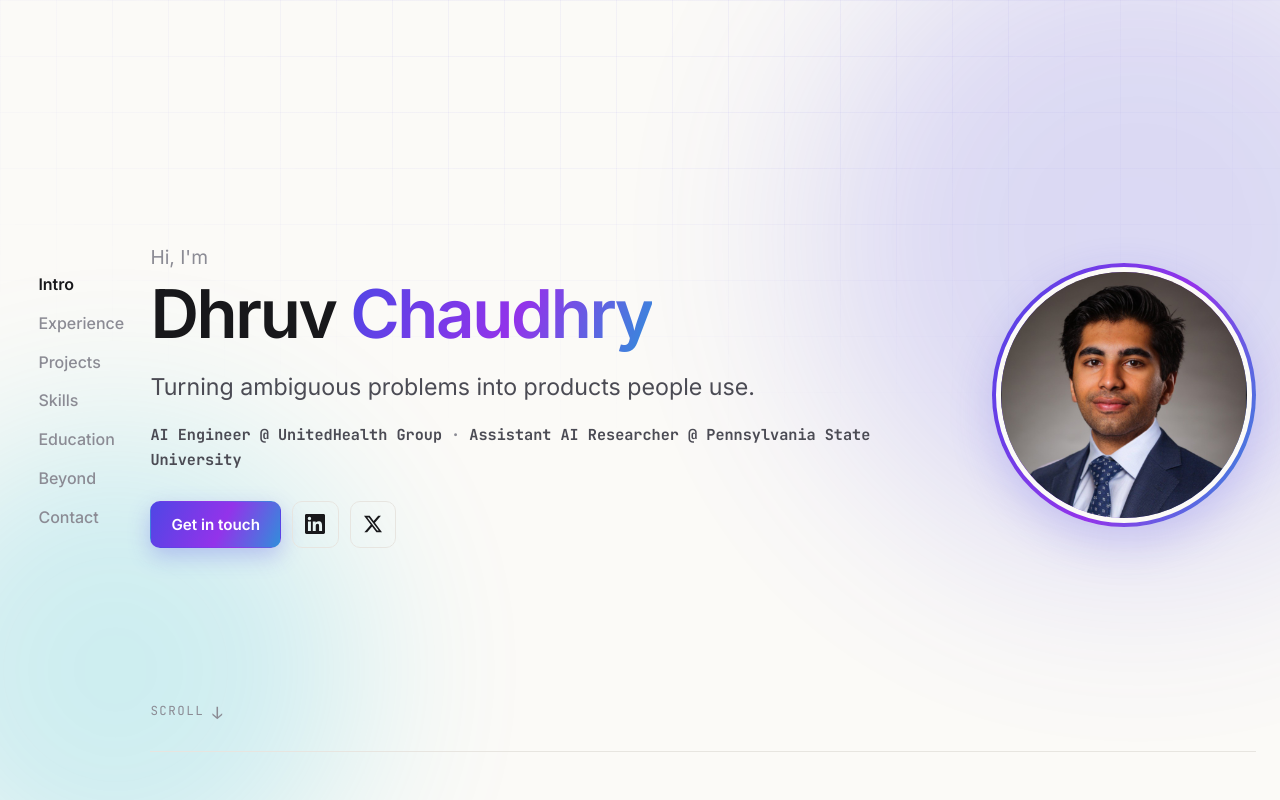
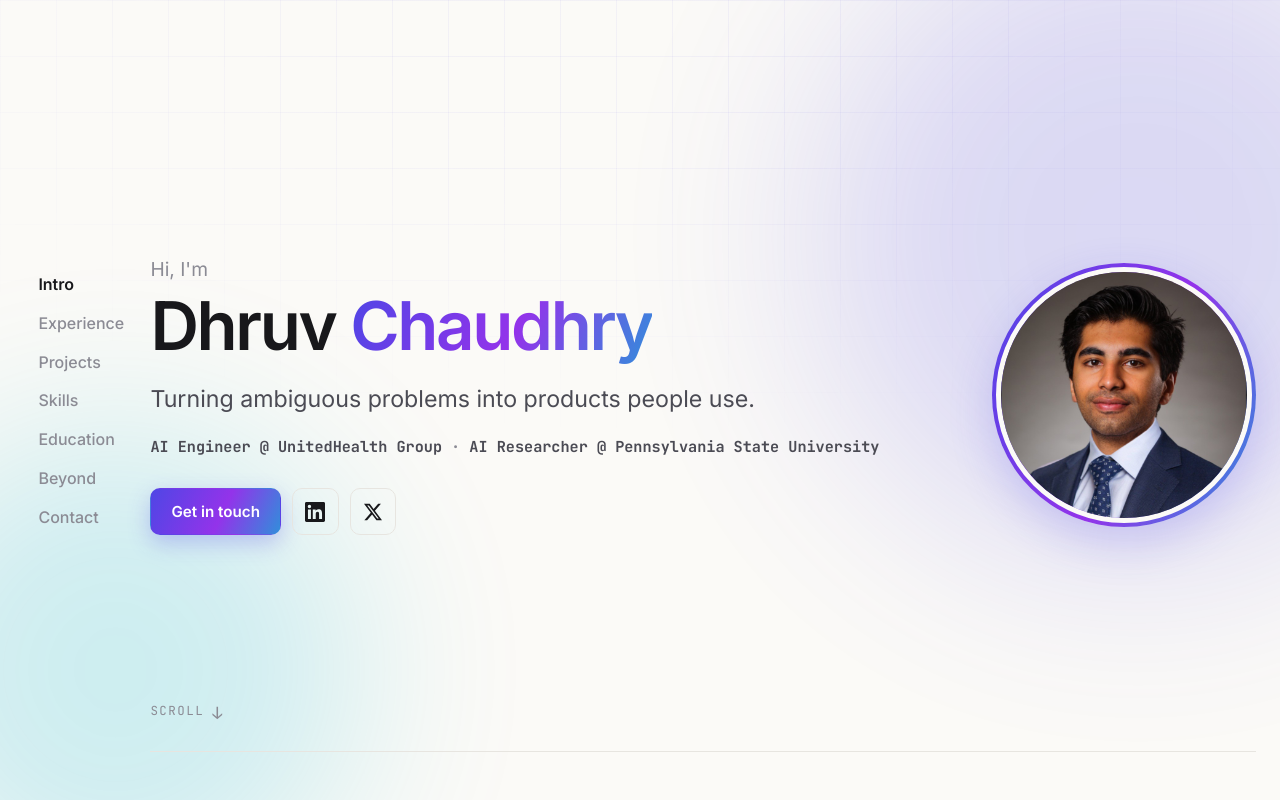
Before and after one commit to Parzival15/dhruv-chaudhry-resume, a React (Vite) app: page / in a window 1280 px wide. Shown: the top 800 px of the page. Built offline with nearby package versions, Linux system fonts and the light colour scheme.

Commit message:
Shorten Penn State role to AI Researcher

```diff
--- a/src/data.js
+++ b/src/data.js
@@ -18,7 +18,7 @@ export const profile = {
   // Role badges shown next to the title in the header.
   roles: [
     'AI Engineer @ UnitedHealth Group',
-    'Assistant AI Researcher @ Pennsylvania State University',
+    'AI Researcher @ Pennsylvania State University',
   ],
   // Punchy hero tagline under the name.
   tagline: 'Turning ambiguous problems into products people use.',
```
